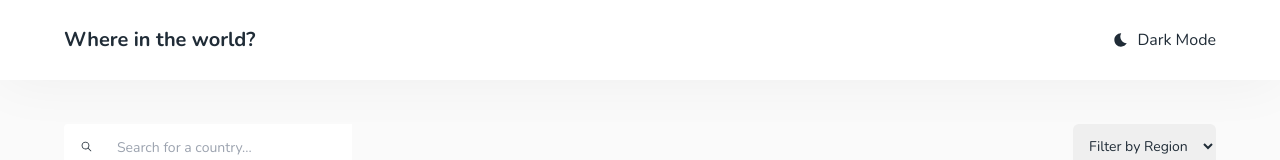
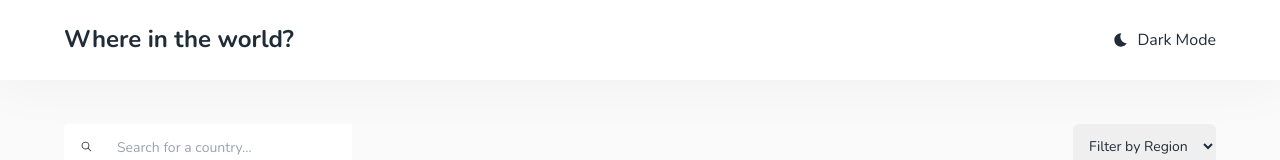
Before and after one commit to iam-inath/25restcountriesapi, a React (Vite) app: page / in a window 1280 px wide. Shown: the top 160 px of the page. Built offline with nearby package versions, Linux system fonts and the light colour scheme; no server answers; a web font is replaced by a local one.

Commit message:
Build project

```diff
--- a/src/components/CountryList.jsx
+++ b/src/components/CountryList.jsx
@@ -57,6 +57,7 @@
           <select
             value={region}
             onChange={handleRegionChange}
+            name={'continent'}
             className='w-full p-3 rounded-md dark:text-white dark:bg-darkBlue'
           >
             <option value='all'>Filter by Region</option>
--- a/src/components/Header.jsx
+++ b/src/components/Header.jsx
@@ -31,7 +31,7 @@
   return (
     <div className='fixed top-0 z-50 flex flex-wrap items-center justify-between w-full h-20 bg-white dark:bg-veryDarkBlueBg dark:text-white text-veryDarkBlueTxt padding-x dark:shadow-darkShadowThree shadow-lightShadowThree'>
       <div>
-        <h2 className='text-xl font-semibold max-sm:text-lg'>
+        <h2 className='text-2xl font-bold max-sm:text-lg'>
           Where in the world?
         </h2>
       </div>
```
Also changed, not shown: 1 other file (tests, documents, lock files or other folders).
